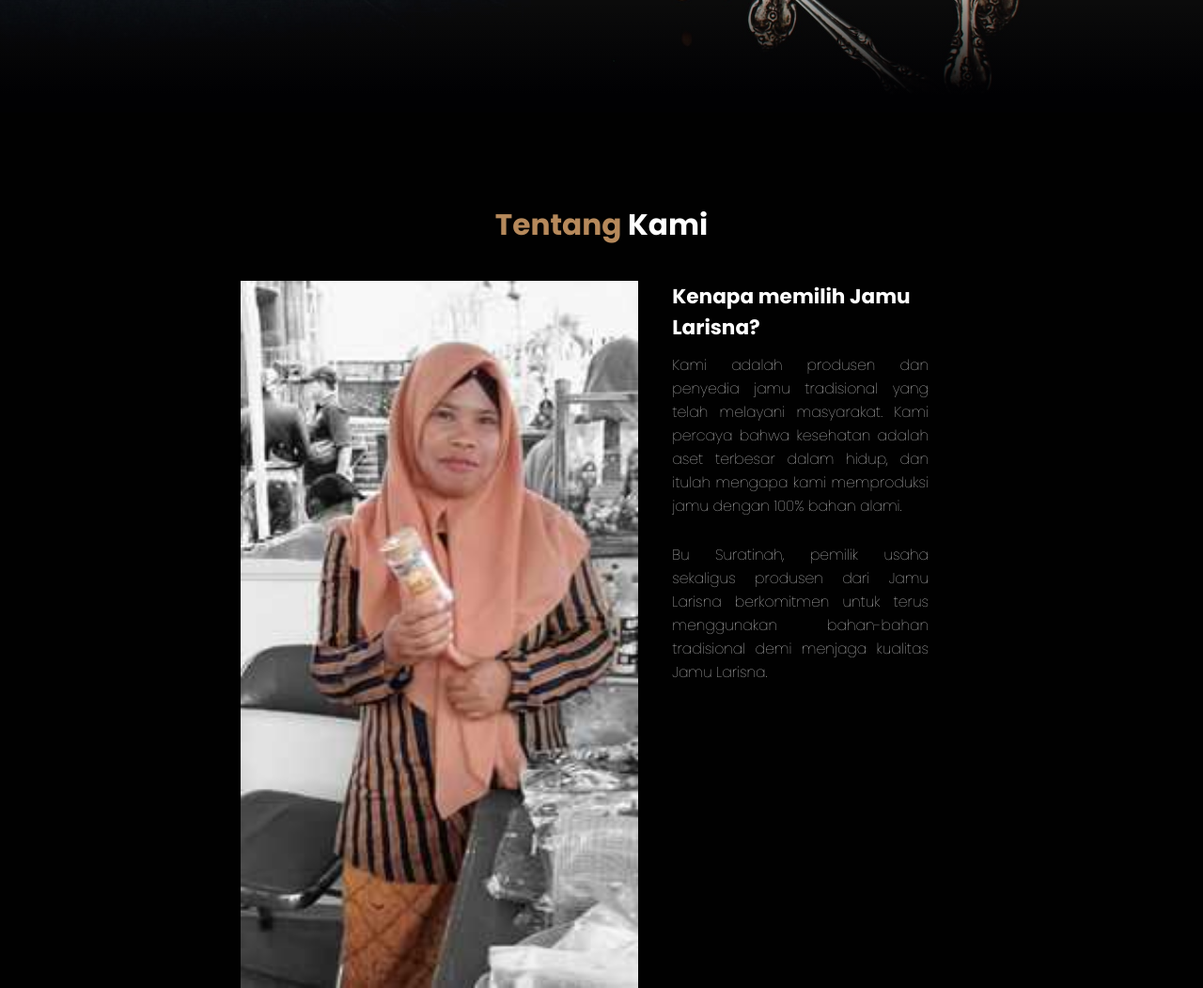
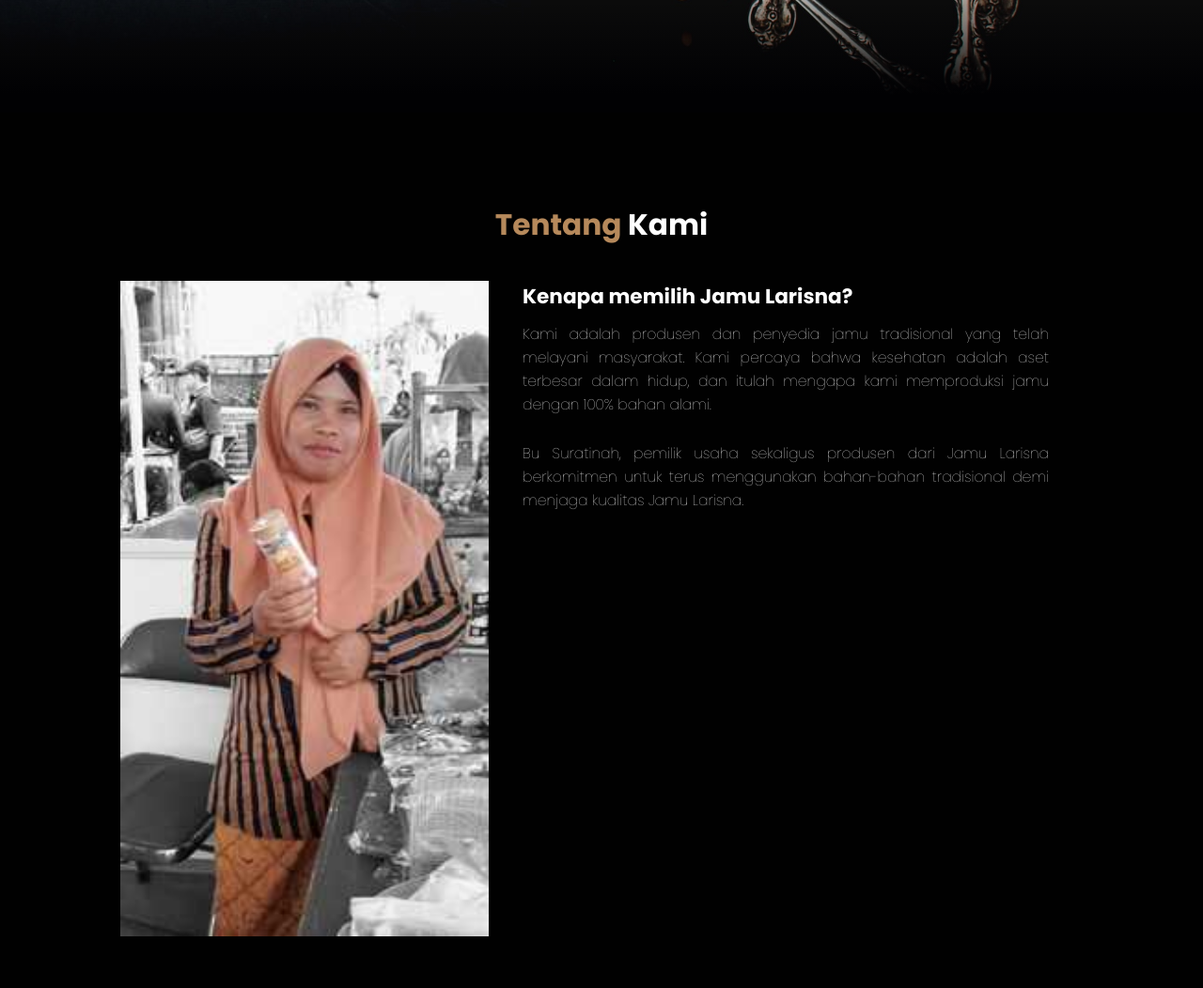
Before and after one commit to yonathanhadijaya/jamularisna, a plain HTML site: page index.html in a window 1280 px wide. Shown: the part 680-1732 px from the top of the page at 94% size. Drawn offline with nearby package versions, Linux system fonts and the light colour scheme.

Commit message:
revisi alui: border radius about, lebar about

```diff
--- a/css/style.css
+++ b/css/style.css
@@ -149,9 +149,10 @@ body {
 }
 
 /* about section */
-.about {
+/* .about {
   padding: 8rem 20% 1.4rem;
-}
+} */
+.about,
 .contact,
 .menu {
   padding: 8rem 10% 1.4rem;
@@ -177,13 +178,22 @@ body {
 
 .about .row .about-img {
   /* grow, shrink, img size (default 1 1 45rem) */
-  flex: 1 1 45rem;
+  flex: 1 1 15rem;
   margin: 0 auto;
 }
 
 .about .row .about-img img {
   width: 100%;
+  /* height: 36rem;
+  width: auto;
+  margin: 0 auto; */
+  /* height diatur di media tablet aja lah, kalo disini ngerusak margin asu */
+  /* object-fit: cover;
+  object-position: center;
+  margin: auto;
+  position: relative; */
 }
+
 
 .about .row .content {
   flex: 1 1 35rem;
```
